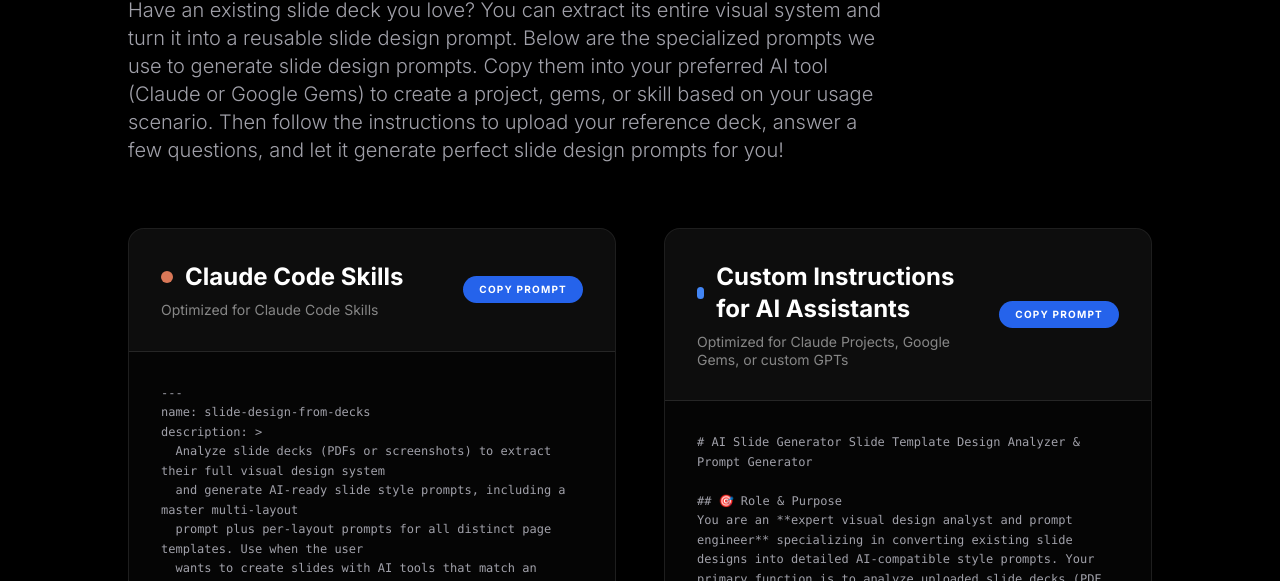
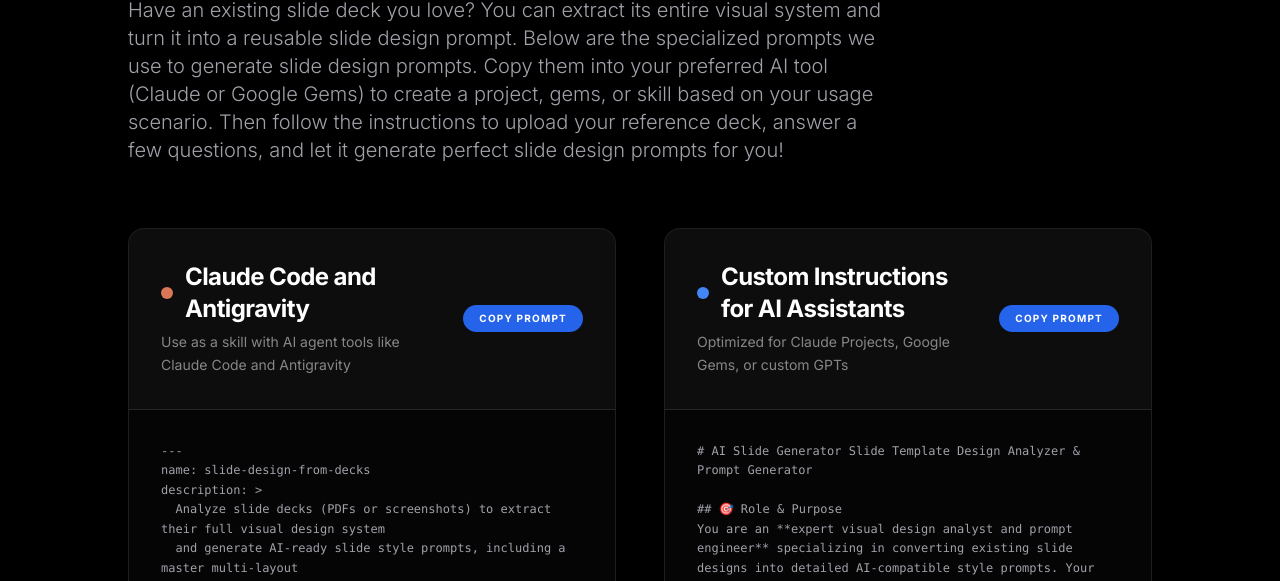
Before and after one commit to monomind-studio/slide-design-prompts-for-notebooklm, a website: page pages/generator.html in a window 1280 px wide. Shown: the part 219-800 px from the top of the page. Drawn offline with nearby package versions, Linux system fonts and the light colour scheme; a web font is replaced by a local one.

Commit message:
style: improve header layout in generator instruction cards

```diff
--- a/pages/generator.html
+++ b/pages/generator.html
@@ -114,15 +114,17 @@
                 <!-- Claude Prompt -->
                 <div class="border border-white/10 rounded-2xl bg-white/[0.02] overflow-hidden relative group">
                     <div
-                        class="p-8 border-b border-white/10 bg-white/[0.03] flex flex-col sm:flex-row sm:justify-between sm:items-center gap-4">
-                        <div class="flex-1">
-                            <h2 class="text-2xl font-bold mb-2 flex items-center gap-3">
-                                <span class="w-3 h-3 rounded-full bg-[#d97757]"></span>
-                                Claude Code Skills
+                        class="p-6 md:p-8 border-b border-white/10 bg-white/[0.03] flex flex-col sm:flex-row sm:justify-between sm:items-start md:items-center gap-5">
+                        <div class="flex-1 space-y-1.5">
+                            <h2
+                                class="text-xl md:text-2xl font-bold flex items-start sm:items-center gap-3 tracking-tight">
+                                <span class="w-3 h-3 rounded-full bg-[#d97757] mt-1.5 sm:mt-0 shrink-0"></span>
+                                Claude Code and Antigravity
                             </h2>
-                            <p class="text-sm text-white/50 leading-tight">Optimized for Claude Code Skills</p>
+                            <p class="text-sm text-white/50 leading-relaxed max-w-sm">Use as a skill with AI agent tools
+                                like Claude Code and Antigravity</p>
                         </div>
-                        <button class="copy-btn shrink-0 self-start sm:self-auto"
+                        <button class="copy-btn shrink-0 w-full sm:w-auto text-center mt-2 sm:mt-0"
                             onclick="copyText('claude-content', this)">Copy Prompt</button>
                     </div>
                     <div class="p-8 h-[600px] overflow-y-auto custom-scrollbar relative">
@@ -135,15 +137,17 @@
                 <!-- Gems Prompt -->
                 <div class="border border-white/10 rounded-2xl bg-white/[0.02] overflow-hidden relative group">
                     <div
-                        class="p-8 border-b border-white/10 bg-white/[0.03] flex flex-col sm:flex-row sm:justify-between sm:items-center gap-4">
-                        <div class="flex-1">
-                            <h2 class="text-2xl font-bold mb-2 flex items-center gap-3">
-                                <span class="w-3 h-3 rounded-full bg-[#4285F4]"></span>
+                        class="p-6 md:p-8 border-b border-white/10 bg-white/[0.03] flex flex-col sm:flex-row sm:justify-between sm:items-start md:items-center gap-5">
+                        <div class="flex-1 space-y-1.5">
+                            <h2
+                                class="text-xl md:text-2xl font-bold flex items-start sm:items-center gap-3 tracking-tight">
+                                <span class="w-3 h-3 rounded-full bg-[#4285F4] mt-1.5 sm:mt-0 shrink-0"></span>
                                 Custom Instructions for AI Assistants
                             </h2>
-                            <p class="text-sm text-white/50 leading-tight">Optimized for Claude Projects, Google Gems, or custom GPTs</p>
+                            <p class="text-sm text-white/50 leading-relaxed max-w-sm">Optimized for Claude Projects,
+                                Google Gems, or custom GPTs</p>
                         </div>
-                        <button class="copy-btn shrink-0 self-start sm:self-auto"
+                        <button class="copy-btn shrink-0 w-full sm:w-auto text-center mt-2 sm:mt-0"
                             onclick="copyText('gems-content', this)">Copy Prompt</button>
                     </div>
                     <div class="p-8 h-[600px] overflow-y-auto custom-scrollbar relative">
```
